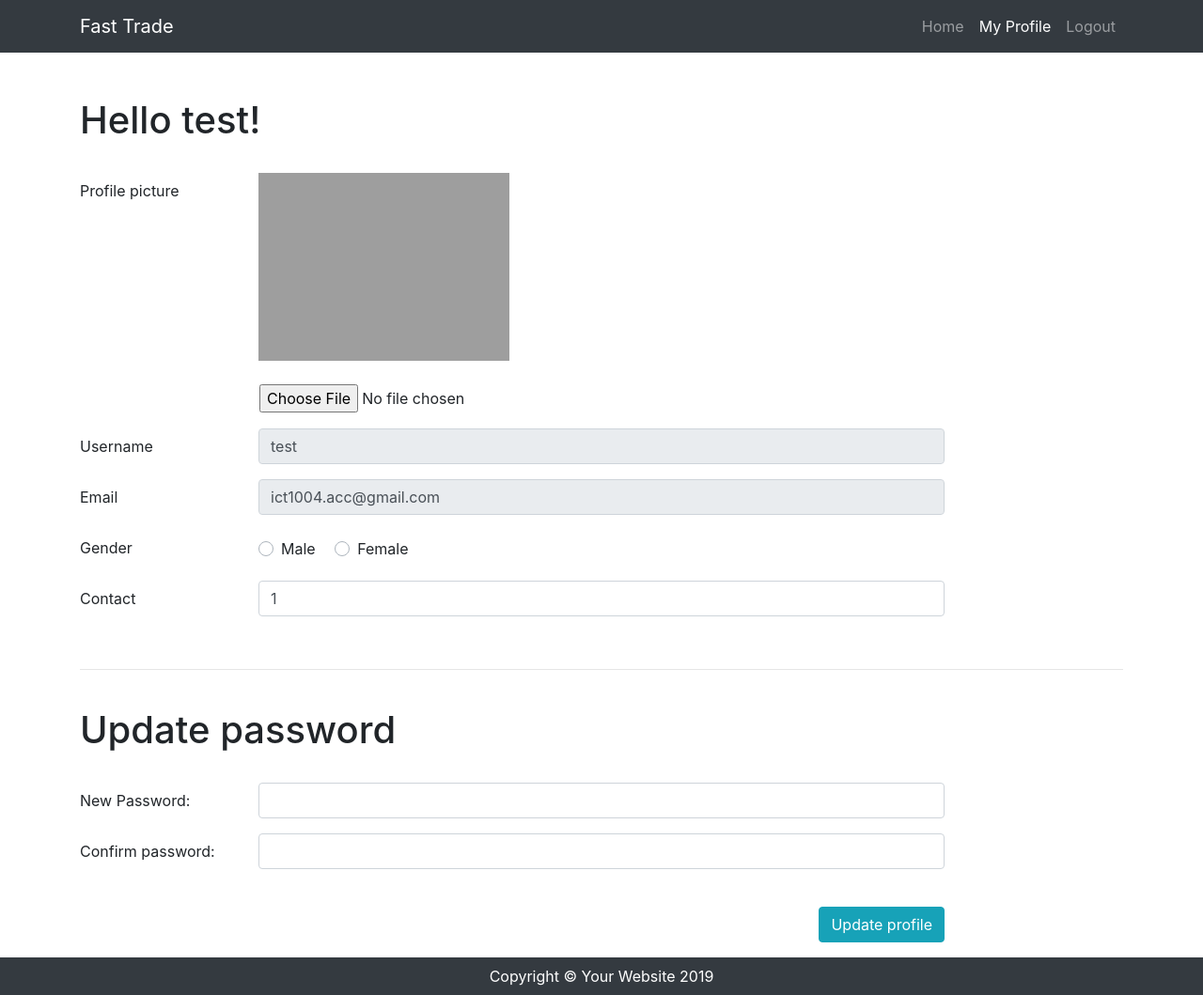
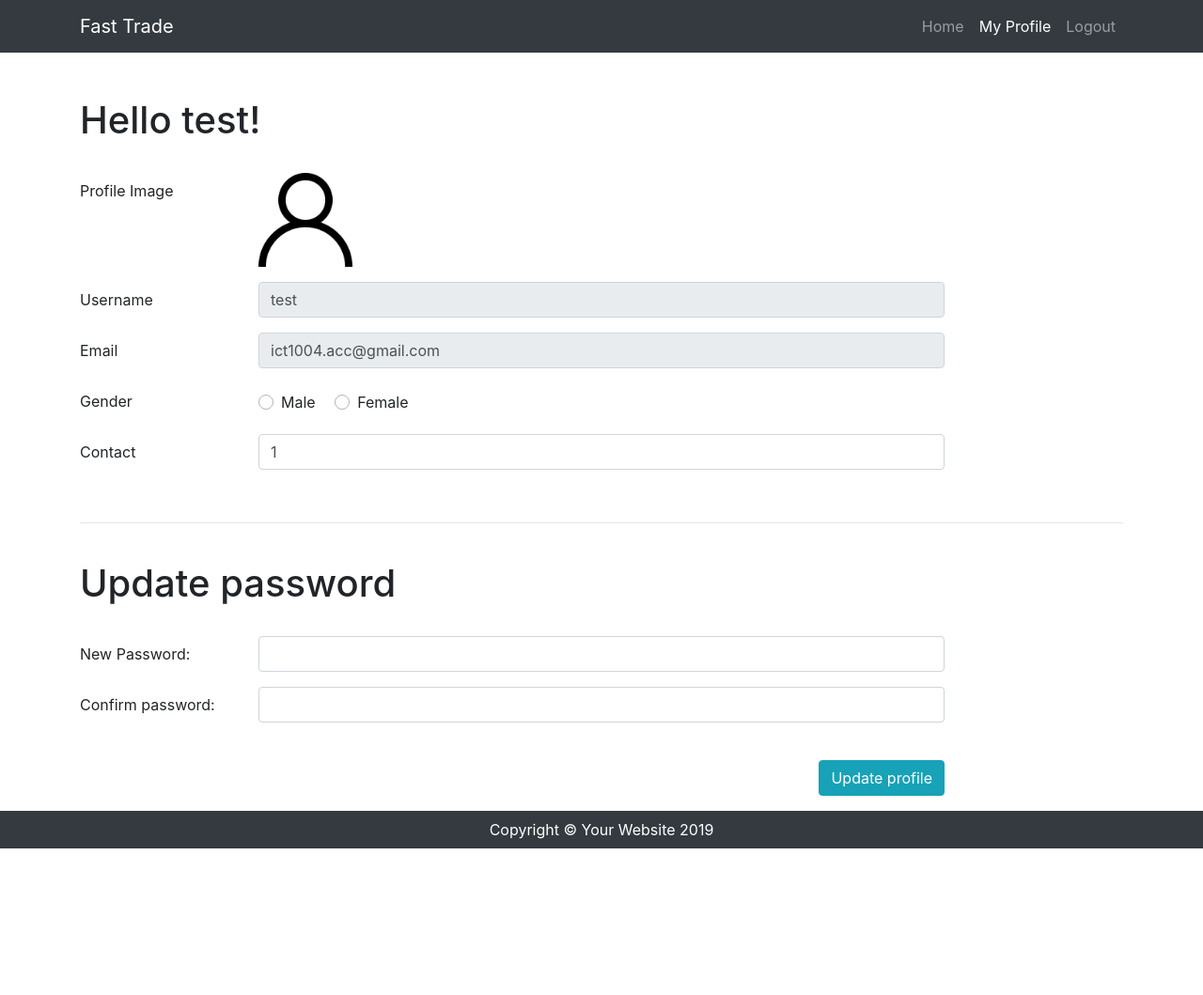
Before and after one commit to ianlaiky/ICT1004FinalProject, a PHP site: page /FastTrade/profile.php in a window 1280 px wide. Shown: the whole page at 94% size. After the commit the page ends 903 px from the top, so only its background shows below. Run offline with PHP 8.4, Linux system fonts and the light colour scheme; a user stored in the database is signed in; grey boxes are pictures that could not be loaded.

Commit message:
dynamically change profile picture

```diff
--- a/profile.php
+++ b/profile.php
@@ -1,9 +1,4 @@
 <?php session_start() ?>
-<?php
-	if (isset($_SESSION['test'])) {
-		$test = $_SESSION['test'];
-	}
- ?>
 <!DOCTYPE html>
 <html>
 <head>
@@ -23,20 +18,22 @@
 	<div class="container">
 		<h1>Hello <?php echo $_SESSION['name'].'!' ?></h1>
 		<br>
-		<form class="form-horizontal" method="post" action="update_profile.php">
+		<form enctype="multipart/form-data" class="form-horizontal" method="post" action="update_profile.php">
 			<div class="form-group row">
-				<label for="username" class="col-sm-2 col-form-label">Profile picture</label>
+				<label for="picture" class="col-sm-2 col-form-label">Profile Image</label>
 		    	<div class="col-sm-8">
 		      		<div class="file-field">
-						<div class="z-depth-1-half mb-4">
-							<!-- Need to change src to $_SESSION['picture'] after inserting-->
-							<img style="height:200px" src="https://mdbootstrap.com/img/Photos/Others/placeholder.jpg" class="img-fluid">
-						</div>
-						<div class="d-flex">
-							<div style="padding:0px" class="btn btn-mdb-color btn-rounded float-left">
-								<input type="file" name="picture">
-							</div>
-						</div>
+						<!-- <div class="z-depth-1-half mb-4"> -->
+							 <!-- Need to change src to $_SESSION['picture'] after inserting -->
+						<img src="img/user.png" onClick="popupFileExplorer()" id="preview" style="height:100px" class="img-fluid">
+						<!-- <img src="img/user.png" onclick="popupFileExplorer()" id="preview" style="height:100px" > -->
+						<!-- </div> -->
+						<!-- <div class="d-flex"> -->
+							<!-- <div style="padding:0px" class="btn btn-mdb-color btn-rounded float-left"> -->
+						<input type="hidden" name="MAX_FILE_SIZE" value="100000" />
+						<input type="file" accept="image/*" name="picture" onChange="changePreview(this)" id="picture" class="form-control" style="display: none;">
+							<!-- </div> -->
+						<!-- </div> -->
 					</div>
 		    	</div>
 			</div>
@@ -93,13 +90,15 @@
 			<br>
 			<div class="form-group row">
 				<div class="col-sm-offset-2 col-sm-10">
-				<button type="submit" name="update" class="btn btn-info float-right">Update profile</button>
+				<button type="submit" class="btn btn-info float-right" name="update">Update profile</button>
 				</div>
 			</div>
 
 		</form>
 	</div>
 	<?php include 'footer.inc.php' ?>
+	<!-- Custom JavaScript -->
+	<script src="vendor/form.js"></script>
 	  <!-- Bootstrap core JavaScript -->
 	<script src="vendor/jquery/jquery.min.js"></script>
 	<script src="vendor/bootstrap/js/bootstrap.bundle.min.js"></script>
--- a/register.php
+++ b/register.php
@@ -84,7 +84,7 @@
 		<h1>Register Accounts</h1>
 		<p>If you already have an account with us, please login in the login page.</p>
 
-		<form class="form-horizontal" method="post" action="<?php echo htmlspecialchars($_SERVER["PHP_SELF"]);?>">
+		<form enctype="multipart/form-data" class="form-horizontal" method="post" action="<?php echo htmlspecialchars($_SERVER["PHP_SELF"]);?>">
 			<div class="form-group row">
 				<label class="col-sm-2 col-form-label" for="name">Name:</label>
 				<div class="col-sm-5">
--- /dev/null
+++ b/vendor/form.js
@@ -0,0 +1,13 @@
+function popupFileExplorer(e) {
+  document.querySelector('#picture').click();
+}
+
+function changePreview(e) {
+  if (e.files[0]) {
+    var reader = new FileReader();
+    reader.onload = function(e){
+      document.querySelector('#preview').setAttribute('src', e.target.result);
+    }
+    reader.readAsDataURL(e.files[0]);
+  }
+}
```
Also changed, not shown: update_profile.php (+9 -3 lines), img/user.png (added).
